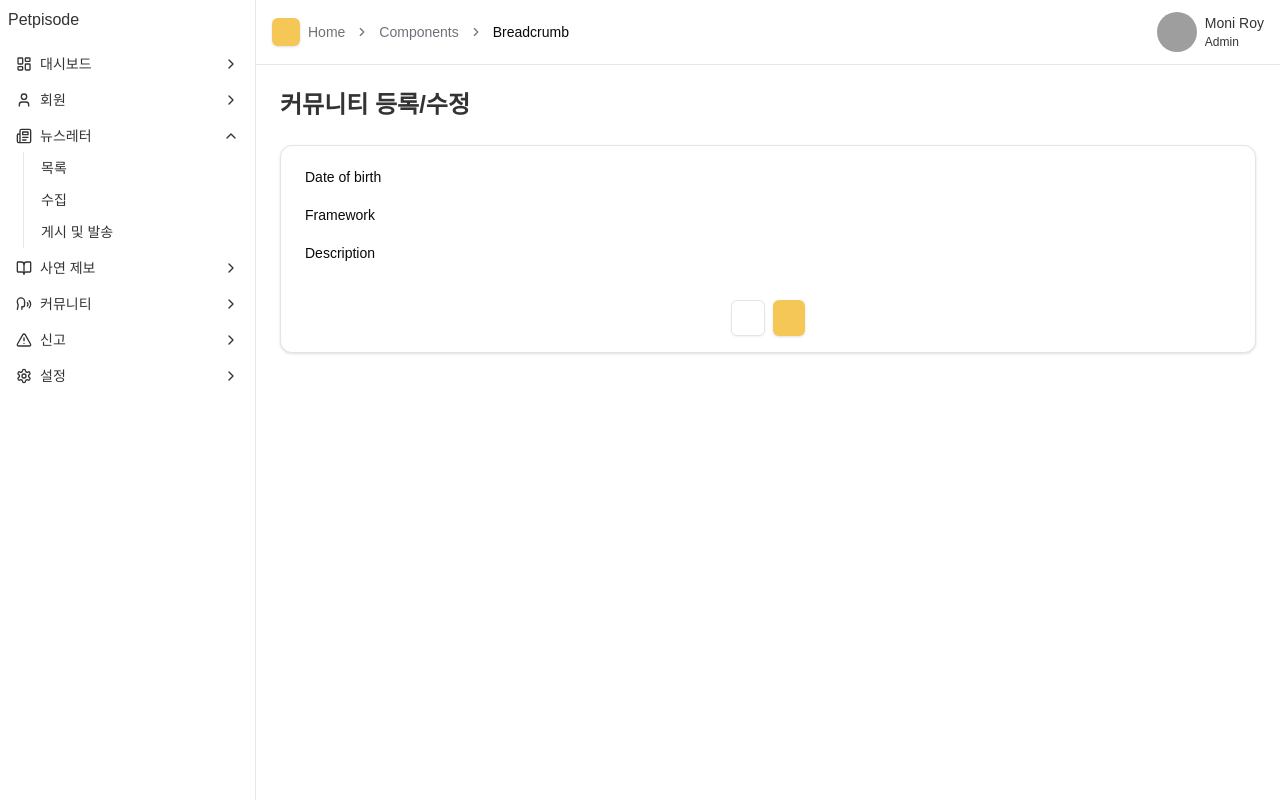
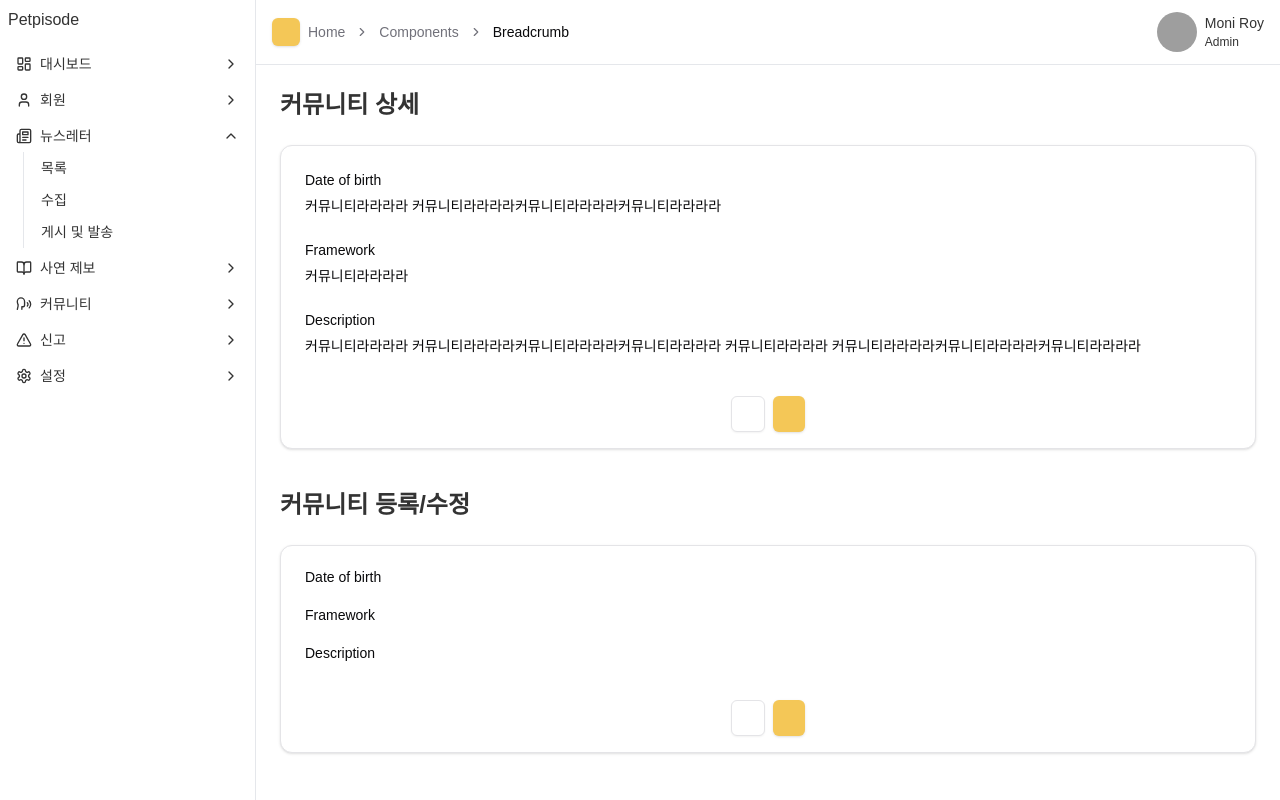
Before and after one commit to dot-team/petpisode, a Next.js app: page /admin in a window 1280 px wide. Built offline with nearby package versions, Linux system fonts and the light colour scheme; grey boxes are pictures that could not be loaded.

Commit message:
feature: 관리자 view 컴포넌트 추가

```diff
--- a/src/app/admin/page.tsx
+++ b/src/app/admin/page.tsx
@@ -1,13 +1,36 @@
 'use client';
 
-import { Label } from '@/components';
-import FormContainer from '@/components/admin/AdminFormContainer';
+import { AdminFormContainer, AdminViewContainer, Label } from '@/components';
 
 export default function page() {
+    // Example detail view
+    const detailItems = [
+        {
+            label: 'Date of birth',
+            content: '커뮤니티라라라라 커뮤니티라라라라커뮤니티라라라라커뮤니티라라라라',
+        },
+        {
+            label: 'Framework',
+            content: '커뮤니티라라라라',
+        },
+        {
+            label: 'Description',
+            content:
+                '커뮤니티라라라라 커뮤니티라라라라커뮤니티라라라라커뮤니티라라라라 커뮤니티라라라라 커뮤니티라라라라커뮤니티라라라라커뮤니티라라라라',
+        },
+    ];
+
     return (
         <div className="space-y-10 p-6">
+            <AdminViewContainer
+                title="커뮤니티 상세"
+                items={detailItems}
+                onCancel={() => console.log('Cancel clicked')}
+                onSubmit={() => console.log('Submit clicked')}
+            />
+
             {/* Form 예시, 내부 form요소는 공통 컴포넌트 병합 후 수정 예정 */}
-            <FormContainer
+            <AdminFormContainer
                 title="커뮤니티 등록/수정"
                 onCancel={() => console.log('Cancel clicked')}
                 onSubmit={() => console.log('Submit clicked')}
@@ -39,7 +62,7 @@ export default function page() {
                         className="min-h-[150px]"
                     /> */}
                 </div>
-            </FormContainer>
+            </AdminFormContainer>
         </div>
     );
 }
--- /dev/null
+++ b/src/components/admin/AdminViewContainer.tsx
@@ -0,0 +1,40 @@
+import BaseContainer from './AdminItemBaseContainer';
+
+interface DetailItem {
+    label: string;
+    content: React.ReactNode;
+}
+
+interface DetailViewContainerProps {
+    title: string;
+    items: DetailItem[];
+    onCancel?: () => void;
+    onSubmit?: () => void;
+    submitLabel?: string;
+}
+
+export default function DetailViewContainer({
+    title,
+    items,
+    onCancel,
+    onSubmit,
+    submitLabel,
+}: DetailViewContainerProps) {
+    return (
+        <BaseContainer
+            title={title}
+            onCancel={onCancel}
+            onSubmit={onSubmit}
+            submitLabel={submitLabel}
+        >
+            <div className="grid gap-6">
+                {items.map(item => (
+                    <div key={item.label} className="grid gap-1.5">
+                        <dt className="text-sm font-medium text-muted-foreground">{item.label}</dt>
+                        <dd className="text-sm">{item.content}</dd>
+                    </div>
+                ))}
+            </div>
+        </BaseContainer>
+    );
+}
--- a/src/components/admin/index.ts
+++ b/src/components/admin/index.ts
@@ -1,5 +1,6 @@
 export { default as AdminHeader } from './AdminHeader';
 export { default as AdminItemBaseContainer } from './AdminItemBaseContainer';
 export { default as AdminFormContainer } from './AdminFormContainer';
+export { default as AdminViewContainer } from './AdminViewContainer';
 export { default as AdminSidebar } from './AdminSidebar';
 export { default as BreadcrumbWithCustomSeparator } from './BreadcrumbWithCustomSeparator';
--- a/src/components/index.ts
+++ b/src/components/index.ts
@@ -1,3 +1,3 @@
-export { AdminFormContainer, AdminHeader, AdminSidebar } from './admin';
+export { AdminFormContainer, AdminViewContainer, AdminHeader, AdminSidebar } from './admin';
 export { Toaster } from './Toast/Toaster';
 export * from './ui';
```
